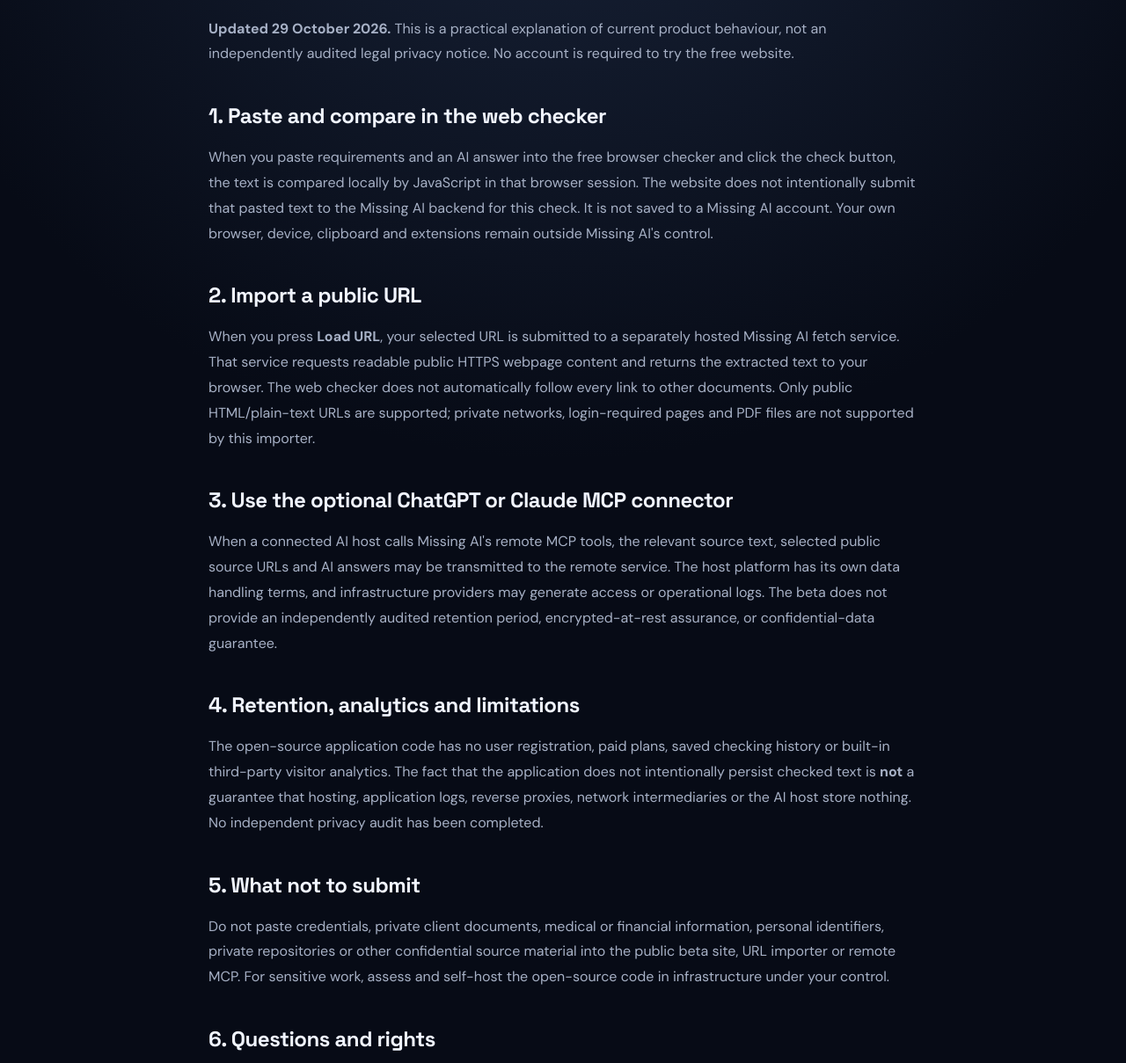
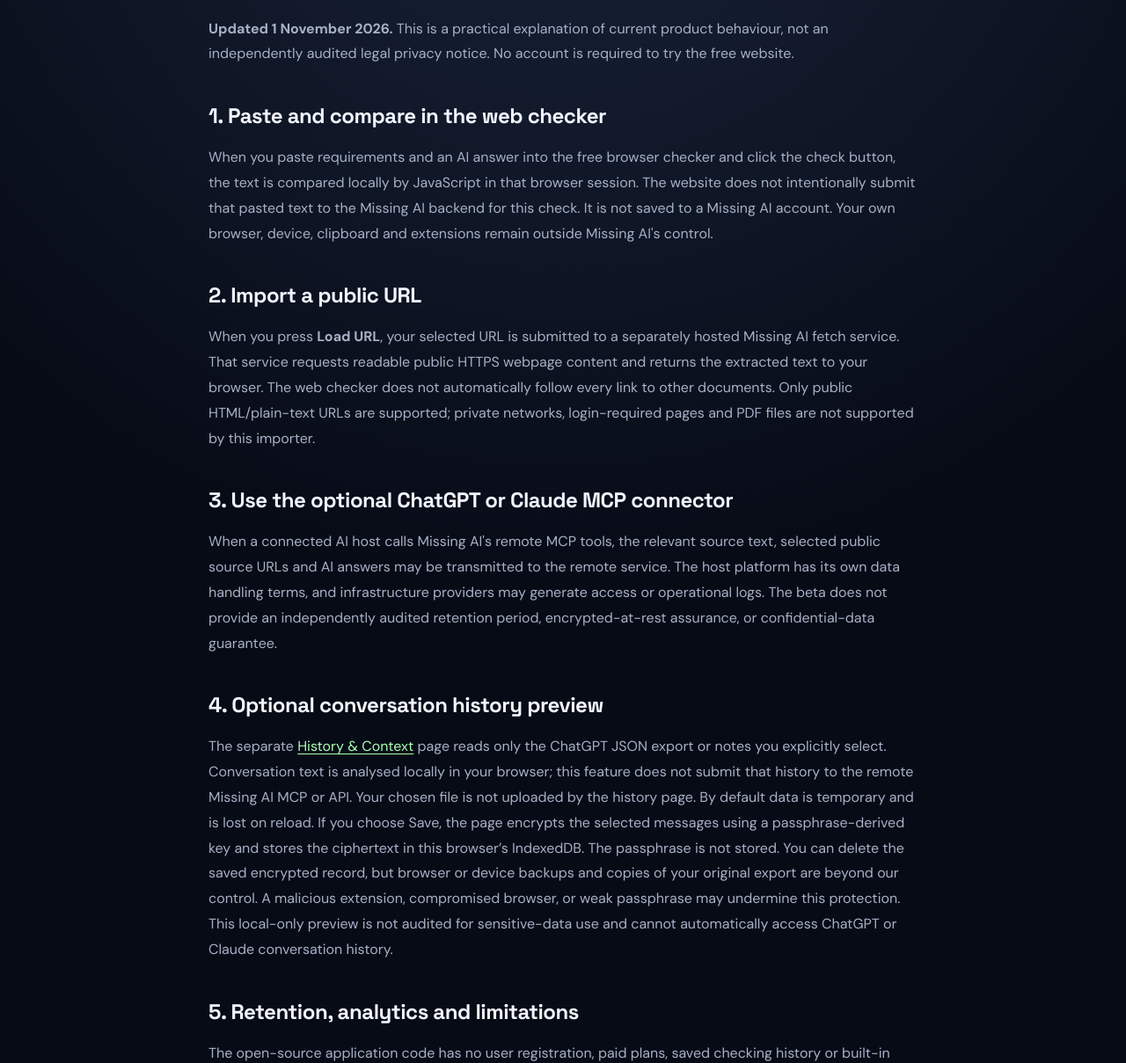
Before and after one commit to AbdulkadirKhoujja/missing-ai, a website: page site/privacy.html in a window 1280 px wide. Shown: the part 381-1590 px from the top of the page at 88% size. Drawn offline with Linux system fonts and the light colour scheme.

Commit message:
Disclose local history import, ciphertext storage and privacy limitations

```diff
--- a/site/privacy.html
+++ b/site/privacy.html
@@ -4,18 +4,19 @@
 <link rel="icon" type="image/svg+xml" href="./favicon.svg"><link rel="stylesheet" href="./styles.css"></head>
 <body><header class="topbar"><a class="brand" href="./" aria-label="Missing AI home"><span class="brandmark">M<span class="dot">•</span></span><span>missing<span class="accent">ai</span></span></a><nav><a href="./#checker">Try it free</a><a href="./#faq">Questions</a><a href="https://github.com/AbdulkadirKhoujja/missing-ai" rel="noopener noreferrer">Source code ↗</a></nav></header>
 <main class="privacy-main"><div class="mini-title">PUBLIC BETA · DATA HANDLING</div><h1>Know what leaves your browser.</h1>
-<p><strong>Updated 29 October 2026.</strong> This is a practical explanation of current product behaviour, not an independently audited legal privacy notice. No account is required to try the free website.</p>
+<p><strong>Updated 1 November 2026.</strong> This is a practical explanation of current product behaviour, not an independently audited legal privacy notice. No account is required to try the free website.</p>
 <h2>1. Paste and compare in the web checker</h2>
 <p>When you paste requirements and an AI answer into the free browser checker and click the check button, the text is compared locally by JavaScript in that browser session. The website does not intentionally submit that pasted text to the Missing AI backend for this check. It is not saved to a Missing AI account. Your own browser, device, clipboard and extensions remain outside Missing AI's control.</p>
 <h2>2. Import a public URL</h2>
 <p>When you press <strong>Load URL</strong>, your selected URL is submitted to a separately hosted Missing AI fetch service. That service requests readable public HTTPS webpage content and returns the extracted text to your browser. The web checker does not automatically follow every link to other documents. Only public HTML/plain-text URLs are supported; private networks, login-required pages and PDF files are not supported by this importer.</p>
 <h2>3. Use the optional ChatGPT or Claude MCP connector</h2>
 <p>When a connected AI host calls Missing AI's remote MCP tools, the relevant source text, selected public source URLs and AI answers may be transmitted to the remote service. The host platform has its own data handling terms, and infrastructure providers may generate access or operational logs. The beta does not provide an independently audited retention period, encrypted-at-rest assurance, or confidential-data guarantee.</p>
-<h2>4. Retention, analytics and limitations</h2>
+<h2>4. Optional conversation history preview</h2><p>The separate <a href="./history.html">History &amp; Context</a> page reads only the ChatGPT JSON export or notes you explicitly select. Conversation text is analysed locally in your browser; this feature does not submit that history to the remote Missing AI MCP or API. Your chosen file is not uploaded by the history page. By default data is temporary and is lost on reload. If you choose Save, the page encrypts the selected messages using a passphrase-derived key and stores the ciphertext in this browser’s IndexedDB. The passphrase is not stored. You can delete the saved encrypted record, but browser or device backups and copies of your original export are beyond our control. A malicious extension, compromised browser, or weak passphrase may undermine this protection. This local-only preview is not audited for sensitive-data use and cannot automatically access ChatGPT or Claude conversation history.</p>
+<h2>5. Retention, analytics and limitations</h2>
 <p>The open-source application code has no user registration, paid plans, saved checking history or built-in third-party visitor analytics. The fact that the application does not intentionally persist checked text is <strong>not</strong> a guarantee that hosting, application logs, reverse proxies, network intermediaries or the AI host store nothing. No independent privacy audit has been completed.</p>
-<h2>5. What not to submit</h2>
+<h2>6. What not to submit</h2>
 <p>Do not paste credentials, private client documents, medical or financial information, personal identifiers, private repositories or other confidential source material into the public beta site, URL importer or remote MCP. For sensitive work, assess and self-host the open-source code in infrastructure under your control.</p>
-<h2>6. Questions and rights</h2>
+<h2>7. Questions and rights</h2>
 <p>For non-sensitive questions, open a <a href="https://github.com/AbdulkadirKhoujja/missing-ai/issues/new/choose">GitHub issue</a>. Issues are public: do not include confidential details or identifiable personal data. For security disclosures, follow the <a href="https://github.com/AbdulkadirKhoujja/missing-ai/blob/main/SECURITY.md">security policy</a>. A private privacy-contact process and audited deletion/retention procedures must be established before broader remote-service promotion.</p>
 <p><a href="./">← Return to the free checker</a></p></main>
 <footer><div class="brand">M<span class="dot">•</span> missing<span class="accent">ai</span></div><p>Free, open source, early beta.</p><div class="footer-links"><a href="./">Home</a><a href="https://github.com/AbdulkadirKhoujja/missing-ai">GitHub</a></div></footer></body></html>
```
